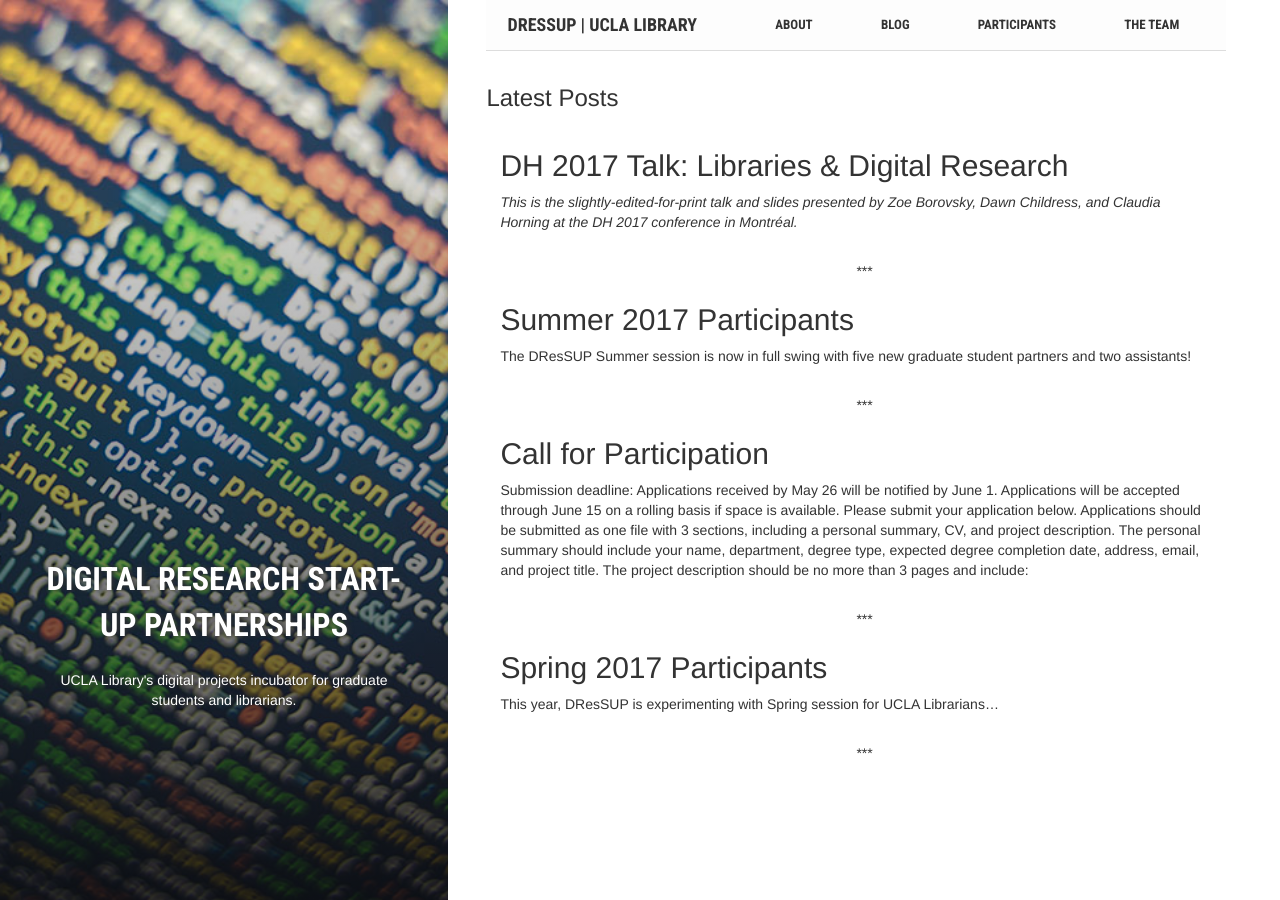
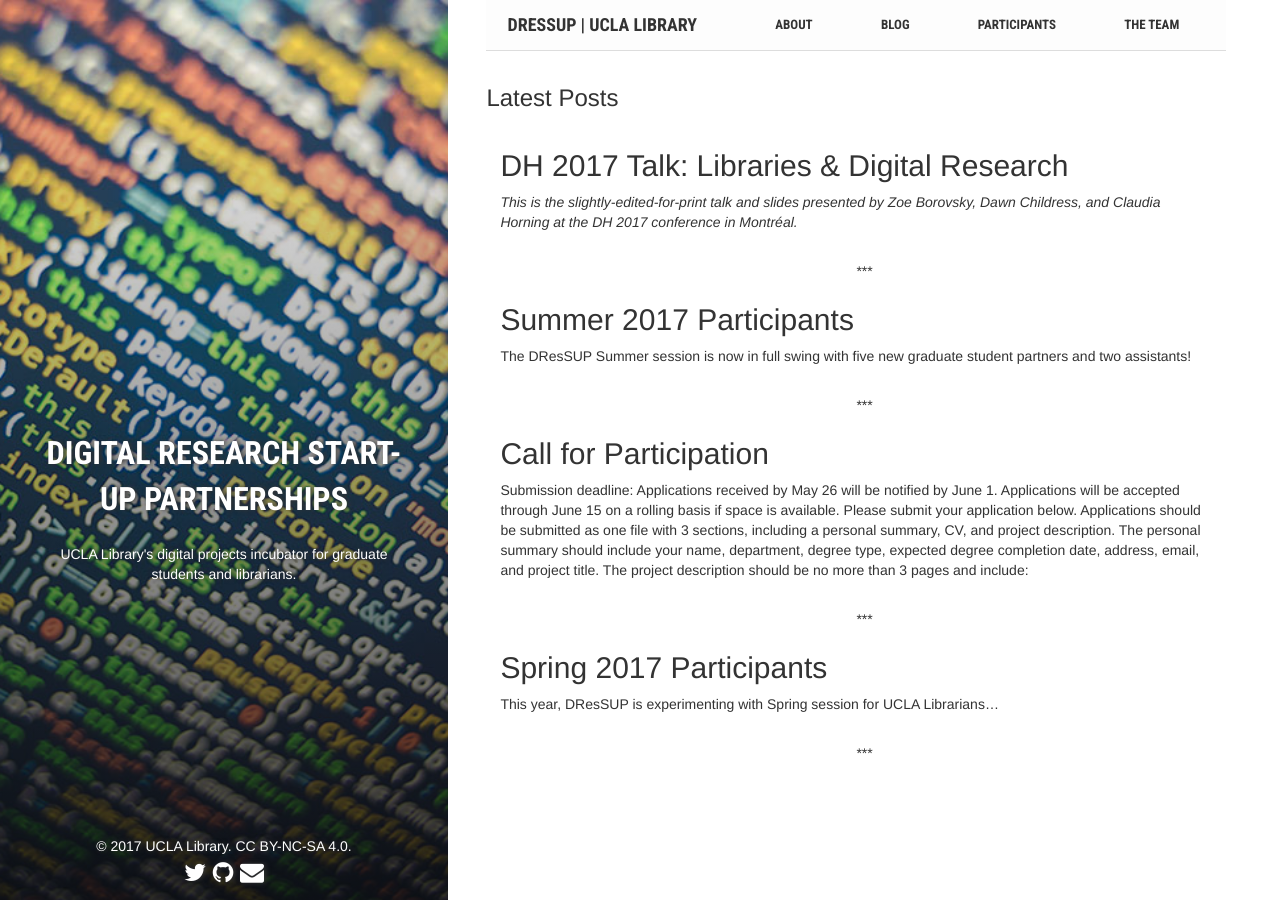
Before and after one commit to dnoneill/dressup-rebuild, a Jekyll site: the page built from index.html, in a window 1280 px wide. Built offline with Jekyll 4.4.1, drawn with Linux system fonts in a browser that asks for light colours.

Commit message:
uncommented footer text, added css to footer, moved page text up

```diff
--- a/_includes/aside.html
+++ b/_includes/aside.html
@@ -29,7 +29,10 @@
       </p>
 
     </div>
+  <div class="footer">{% include footer.html %}</div>
 
   </div>
+
   <div id="switcher"></div>
+
 </aside>
--- a/_includes/footer.html
+++ b/_includes/footer.html
@@ -1,12 +1,10 @@
-<!--<div id="footerbox">
+<div id="footerbox">
     <footer class="wrapper style1 align-center">
         <div class="inner">
-            <ul class="icons">
-                <li><a href="https://twitter.com/dressup_ucla"><i class="fa fa-twitter"></i></a></li>
-                <li><a href="https://github.com/dressupucla"><i class="fa fa-github"></i></a></li>
-                <li><a href="mailto:zoe@library.ucla.edu"><i class="fa fa-envelope"></i></a></li>
-            </ul>
-            <p>&copy; DResSUP | UCLA Library</p>
+            <p>&copy; 2017 UCLA Library. CC BY-NC-SA 4.0.</p><br>
+            <font size="5.5"><a href="https://twitter.com/dressup_ucla"><i class="fa fa-twitter"></i></a>
+                <a href="https://github.com/dressupucla"><i class="fa fa-github"></i></a>
+                <a href="mailto:zoe@library.ucla.edu"><i class="fa fa-envelope"></i></a></font>
         </div>
     </footer>
-</div>-->
+</div>
--- a/_layouts/default.html
+++ b/_layouts/default.html
@@ -16,7 +16,5 @@ layout: compress
       {{ content }}
     </main>
 
-    {% include footer.html %}
-
   </body>
 </html>
--- a/assets/css/main.css
+++ b/assets/css/main.css
@@ -617,9 +617,20 @@ a:hover, a:focus, a:active {
     color: #fff;
     text-shadow: 2px 0 5px #333;
     position: absolute;
-    bottom: 20%;
+    bottom: 34%;
     width: 80%;
     left: 10%
+}
+.footer {
+    color: #fff;
+    text-shadow: 2px 0 5px #333;
+    position: absolute;
+    bottom: 0%;
+    width: 80%;
+    left: 10%
+}
+.footer a{
+    color: #fff;
 }
 
 .cover-text .heading a {
```
